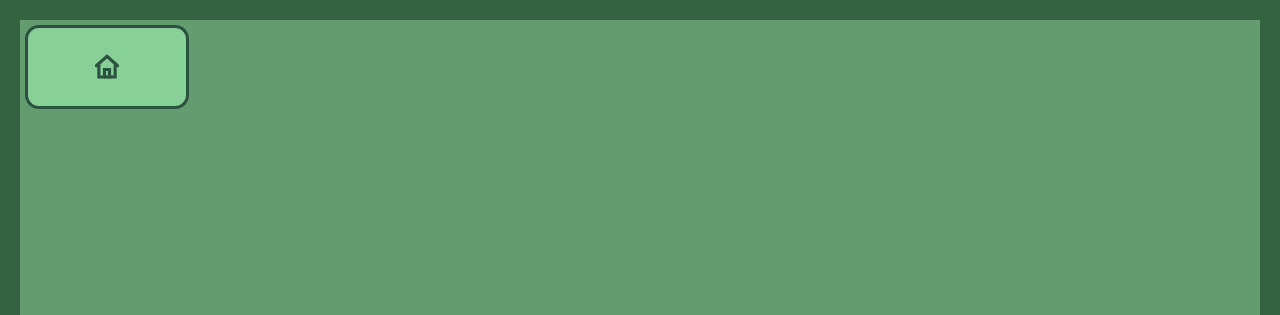
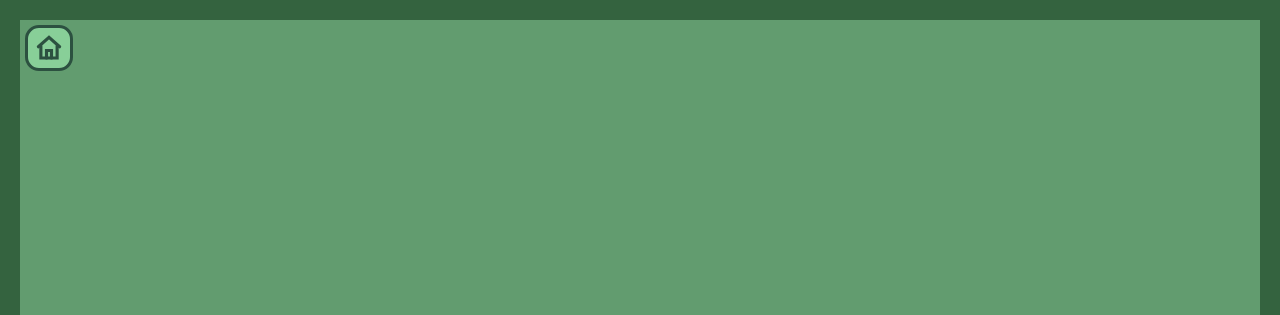
Before and after one commit to subslawfortoast/Think-Ink, a plain HTML site: page game.html in a window 1280 px wide. Shown: the top 315 px of the page. Drawn offline with Linux system fonts and the light colour scheme.

Commit message:
home redirection button padding syntax fix

```diff
--- a/style.css
+++ b/style.css
@@ -88,7 +88,7 @@ body{
     top: 25px;
     left:25px;
 
-    padding: 5px, 6px;
+    padding: 5px 6px;
     transform: rotate(0deg);
 
     display: flex;
```
